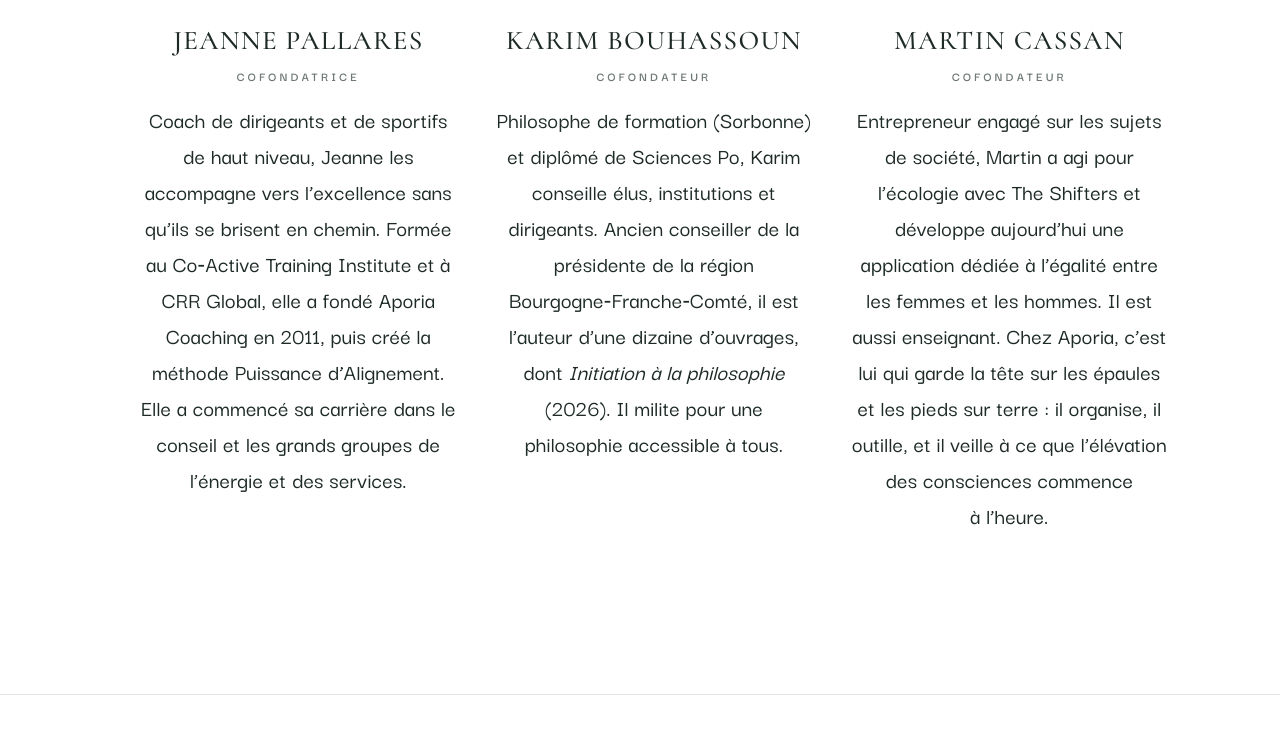
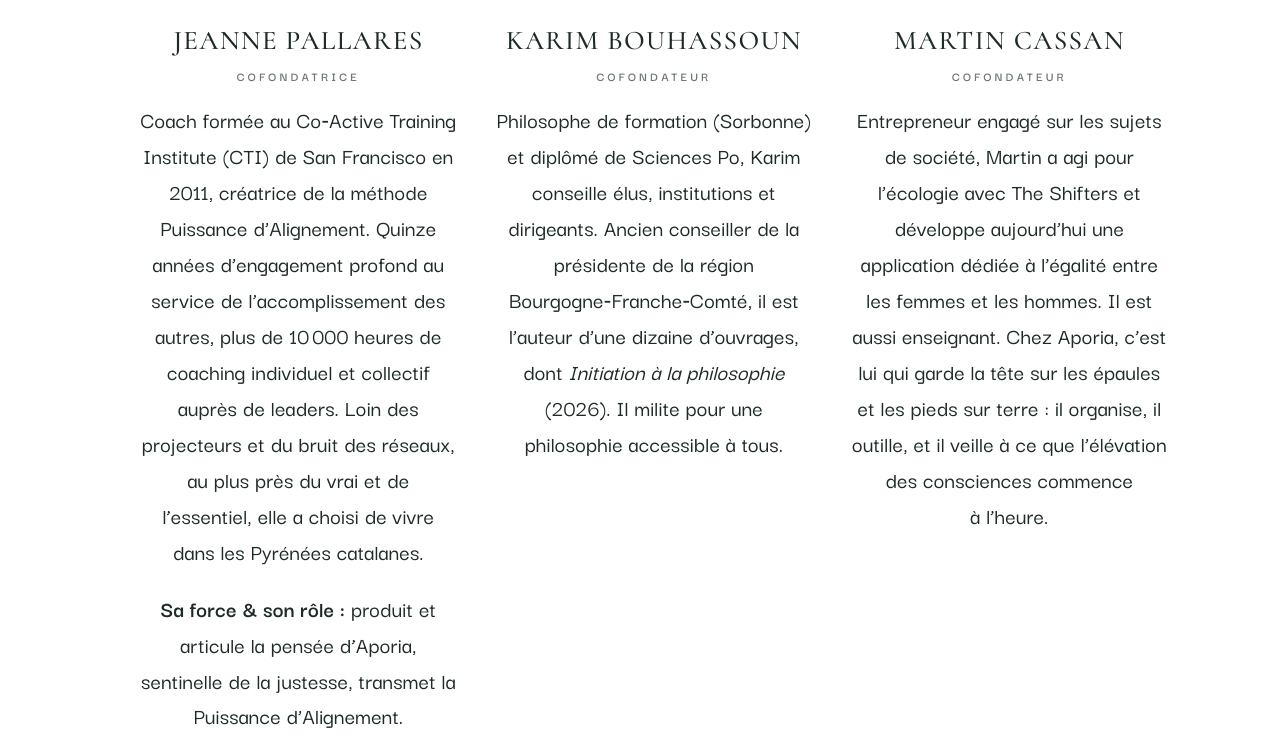
Before and after one commit to CrayonVoyage/aporia-site, a plain HTML site: page equipe.html in a window 1280 px wide. Shown: the part 645-1401 px from the top of the page. Drawn offline with Linux system fonts and the light colour scheme.

Commit message:
Équipe : nouvelle bio de Jeanne (CTI, Puissance d'Alignement, Sa force & son rôle)
Co-Authored-By: Claude Opus 5.5 <noreply@anthropic.com>

```diff
--- a/css/style.css
+++ b/css/style.css
@@ -392,6 +392,7 @@ strong { color: var(--ink); font-weight: 650; }
 .person__role { font-size: .82rem; font-weight: 650; letter-spacing: .24em; text-transform: uppercase; color: var(--muted); margin-bottom: 1rem; }
 .person__story { color: var(--ink); line-height: 1.55; margin: 0; text-wrap: pretty; }
 .person__story cite { font-style: italic; }
+.person__story + .person__story { margin-top: .9em; }
 
 .legal h2 { font-size: 1.35rem; }
 .legal address { font-style: normal; }
--- a/equipe.html
+++ b/equipe.html
@@ -59,7 +59,8 @@
             <div class="person__photo" aria-hidden="true">J</div>
             <h2>Jeanne Pallares</h2>
             <p class="person__role">Cofondatrice</p>
-            <p class="person__story">Coach de dirigeants et de sportifs de haut niveau, Jeanne les accompagne vers l’excellence sans qu’ils se brisent en chemin. Formée au Co‑Active Training Institute et à CRR Global, elle a fondé Aporia Coaching en 2011, puis créé la méthode Puissance d’Alignement. Elle a commencé sa carrière dans le conseil et les grands groupes de l’énergie et des services.</p>
+            <p class="person__story">Coach formée au Co‑Active Training Institute (CTI) de San Francisco en 2011, créatrice de la méthode Puissance d’Alignement. Quinze années d’engagement profond au service de l’accomplissement des autres, plus de 10&#8239;000 heures de coaching individuel et collectif auprès de leaders. Loin des projecteurs et du bruit des réseaux, au plus près du vrai et de l’essentiel, elle a choisi de vivre dans les Pyrénées catalanes.</p>
+            <p class="person__story"><strong>Sa force &amp; son rôle :</strong> produit et articule la pensée d’Aporia, sentinelle de la justesse, transmet la Puissance d’Alignement.</p>
           </li>
           <li class="person" id="karim" data-reveal style="--i:1">
             <div class="person__photo" aria-hidden="true">K</div>
```
